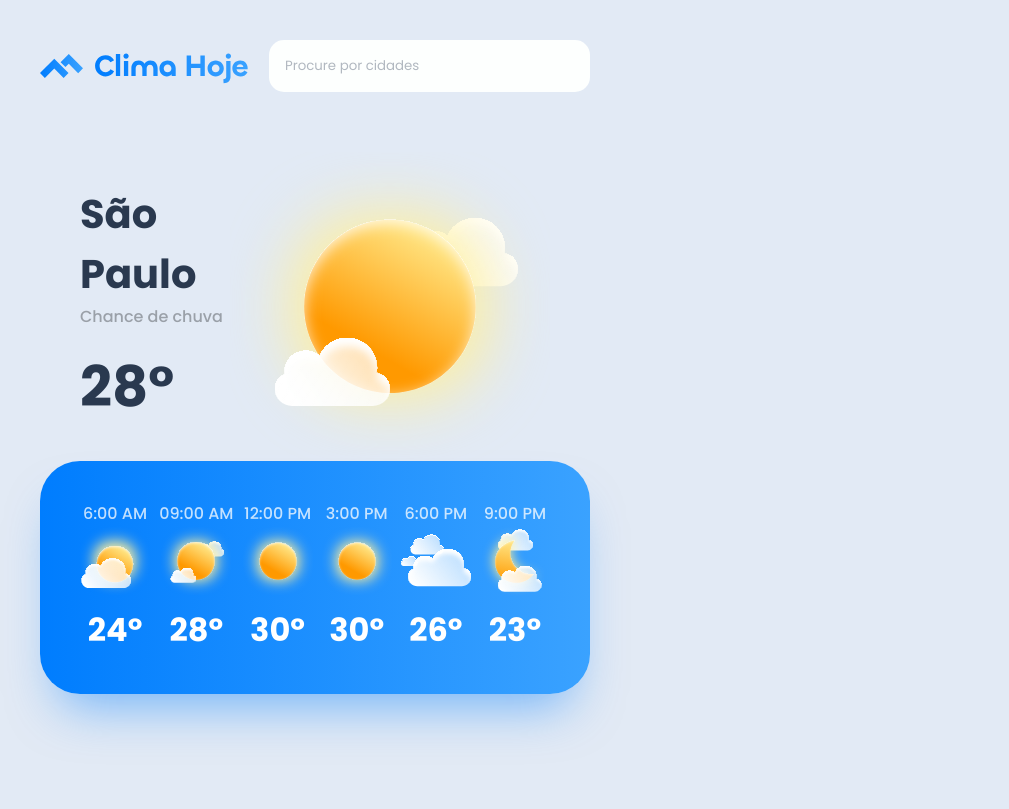
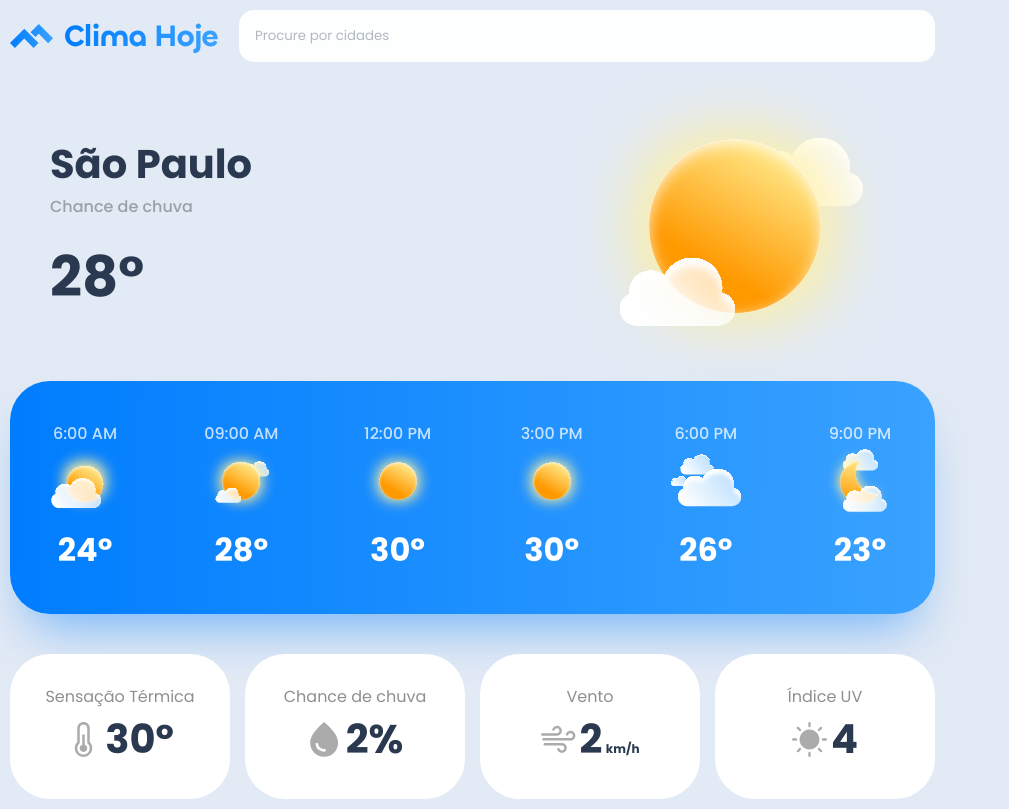
Before and after one commit to lucasvilela91/Previs-o-do-tempo, a plain HTML site: page index.html in a window 1280 px wide. Shown: the whole page, without its empty margins (0-1009 px from the left). Drawn offline with Linux system fonts and the light colour scheme.

Commit message:
added weather detail

```diff
--- a/index.html
+++ b/index.html
@@ -73,6 +73,40 @@
             <p>23º</p>
           </div>
         </div>
+
+        <div class="weather-details-container">
+          <div class="weather-detail-item">
+            <p>Sensação Térmica</p>
+            <div>
+              <img src="./images/temperature.svg" alt="Sensação Térmica" />
+              <p>30º</p>
+            </div>
+          </div>
+
+          <div class="weather-detail-item">
+            <p>Chance de chuva</p>
+            <div>
+              <img src="./images/rain.svg" alt="Chance de chuva" />
+              <p>2%</p>
+            </div>
+          </div>
+
+          <div class="weather-detail-item">
+            <p>Vento</p>
+            <div>
+              <img src="./images/wind.svg" alt="Vento" />
+              <p>2 <span>km/h</span></p>
+            </div>
+          </div>
+
+          <div class="weather-detail-item">
+            <p>Índice UV</p>
+            <div>
+              <img src="./images/sun-2.svg" alt="Índice UV" />
+              <p>4</p>
+            </div>
+          </div>
+        </div>
       </div>
     </div>
   </body>
--- a/styles.css
+++ b/styles.css
@@ -18,7 +18,7 @@ body {
 .app-container {
   display: grid;
   grid-template-columns: repeat(2, 1fr);
-  padding: 40px;
+  padding: 10px;
   grid-column-gap: 100px;
 }
 
@@ -38,7 +38,7 @@ body {
   justify-content: space-between;
   padding-left: 40px;
   padding-right: 40px;
-  margin-top: 60px;
+  margin-top: 10px;
 }
 
 .showcase-container .showcase-text > h2:first-child {
@@ -95,6 +95,52 @@ body {
   font-size: 2rem;
 }
 
+/* Detalhes */
+
+.weather-details-container {
+  margin-top: 40px;
+  display: grid;
+  grid-template-columns: repeat(4, 220px);
+  grid-column-gap: 15px;
+}
+
+.weather-details-container .weather-detail-item {
+  background-color: #fff;
+  border-radius: 40px;
+  padding: 30px;
+  display: flex;
+  flex-direction: column;
+  justify-content: center;
+  align-items: center;
+  text-align: center;
+}
+
+.weather-details-container .weather-detail-item > p:first-child {
+  color: #8f8f8f;
+}
+
+.weather-details-container .weather-detail-item > div {
+  display: flex;
+  align-items: center;
+}
+
+.weather-details-container .weather-detail-item > div > p {
+  font-size: 2.5rem;
+  font-weight: 700;
+  color: #2a394f;
+  margin-left: 4px;
+}
+
+.weather-details-container .weather-detail-item > div > p > span {
+  font-size: 0.75rem;
+  margin-left: -5px;
+}
+
+.weather-details-container .weather-detail-item > div > img {
+  width: 35px;
+  height: 35px;
+}
+
 /* Utilidades */
 .custom-input {
   border: none;
```
